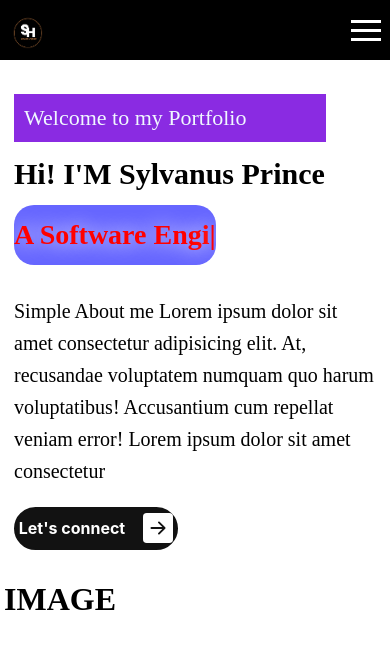
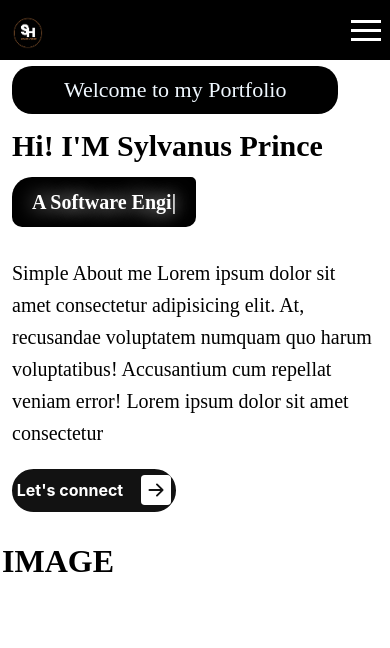
Before and after one commit to SHPrince1/react-portfolio, a React (Create React App) app: page / in a window 390 px wide. Shown: the top 648 px of the page. Built offline with nearby package versions, Linux system fonts and the light colour scheme.

Commit message:
Mobile adjusment nd animations

```diff
--- a/src/components/banner.jsx
+++ b/src/components/banner.jsx
@@ -25,6 +25,7 @@ const Banner = () => {
                 dolor sit amet consectetur
 
               </p>
+
             </div>
             <div className={style.connectDiv}>
               <NavLink  className={style.connectDivLink} to='#'>
--- a/src/components/navbar.jsx
+++ b/src/components/navbar.jsx
@@ -42,7 +42,8 @@ const Navbar = () => {
 
   return (
     <>
-      <div className={scrolled ? 'scrolled' : style.parentDiv}>
+      <div className={ style.parentDiv}>
+      {/* <div className={scrolled ? 'scrolled' : style.parentDiv}> */}
         <div className={style.logoDiv}>
           <NavLink to="/">
             <img src={Logo} size={20} alt="logo"/>
--- a/src/components/type.jsx
+++ b/src/components/type.jsx
@@ -12,28 +12,32 @@ const TypedAnimation = () => {
   const TypedContainer = styled.div`
   display:flex;
   align-items:center;
-    font-size: 44px;
+    font-size: 38px;
      width: fit-content;
-     height: 60px;
+     height: 65px;
      border-radius:20px;
      font-family: 'rubik';
      font-weight:bold;
      text-shadow:0px 0px 20px rgb(255,255,255);
      box-shadow:0px 0px 8px rgb(255,255,255);
-     color:red;
-    //  background-color: #6666ff;
+     color:#fff;
+     background-color: #000;
+     border-radius: 20px  5px 10px 10px;
 
     @media (max-width: 425px) {
-      font-size: 28px;
+      font-size: 20px;
       width: fit-content;
       font-weight:bold;
-      height: 60px;
+      height: 45px;
       font-family: 'rubik';
       font-weight:bold;
+      padding: 3px 20px 2px 20px;
       text-shadow:0px 0px 20px rgb(255,255,255);
       box-shadow:0px 0px 8px rgb(255,255,255);
-      color:red;
-      background-color: #6666ff;
+      color:#fff;
+      background-color: #000;
+      border-radius: 20px  5px 10px 10px;
+      // margin-top:-10px;
     }
   `;
 
--- a/src/styles/banner.module.css
+++ b/src/styles/banner.module.css
@@ -6,7 +6,8 @@ h1 {
   /* border: 1px solid red; */
   /* background-color: black; */
   height: 100vh;
-
+  position: absolute;
+  margin: 64px 2px;
 }
 
 .sectionOne {
@@ -17,20 +18,23 @@ h1 {
 
 .textPart {
   /* border: 1px solid #000; */
-  width: 37%;
+  width: 40%;
   display: block;
   gap: 10px;
 }
 .welcome{
-    background-color: blueviolet;
-    /* border: 1px solid #fff; */
-    color: aliceblue;
+    background-color: #000;
+    /*border: 1px solid #fff;
+    */color: aliceblue;
     font-family: poppins;
     font-size: 22px;
     margin: 0;
+    border-radius:20px;
+    width: 55%;
+    align-items: center;
+    justify-content: center;
+    height: 55px;
 
-    width: 60%;
-    height: 50px;
 }
 
 .welcome p{
@@ -132,7 +136,7 @@ h1 {
   .parentDiv {
     /* border: 1px solid red; */
     padding: 2px;
-    margin: 2px;
+    margin: 34px 0px;
   }
 
   .sectionOne {
@@ -146,15 +150,16 @@ h1 {
     padding: 10px;
   }
   .welcome {
-    background-color: blueviolet;
+    background-color: #000;
     /* border: 1px solid #fff; */
     color: aliceblue;
     font-family: poppins;
     font-size: 22px;
     margin: 0;
-    width: 86%;
+    width: 89%;
     height: 48px;
     align-items: center;
+    justify-content: center;
     display: flex;
   }
   .welcome p{
--- a/src/styles/navbar.module.css
+++ b/src/styles/navbar.module.css
@@ -13,6 +13,9 @@ a{
   display: flex;
   justify-content: space-around;
   align-items: center;
+  position: fixed;
+  width: 100%;
+  z-index: 9999;
 }
 .logoDiv{
     display: flex;
@@ -140,6 +143,9 @@ align-items: center;
         justify-content: space-between;
         align-items: center;
 
+
+
+
       }
       .logoDiv{
           display: flex;
```
